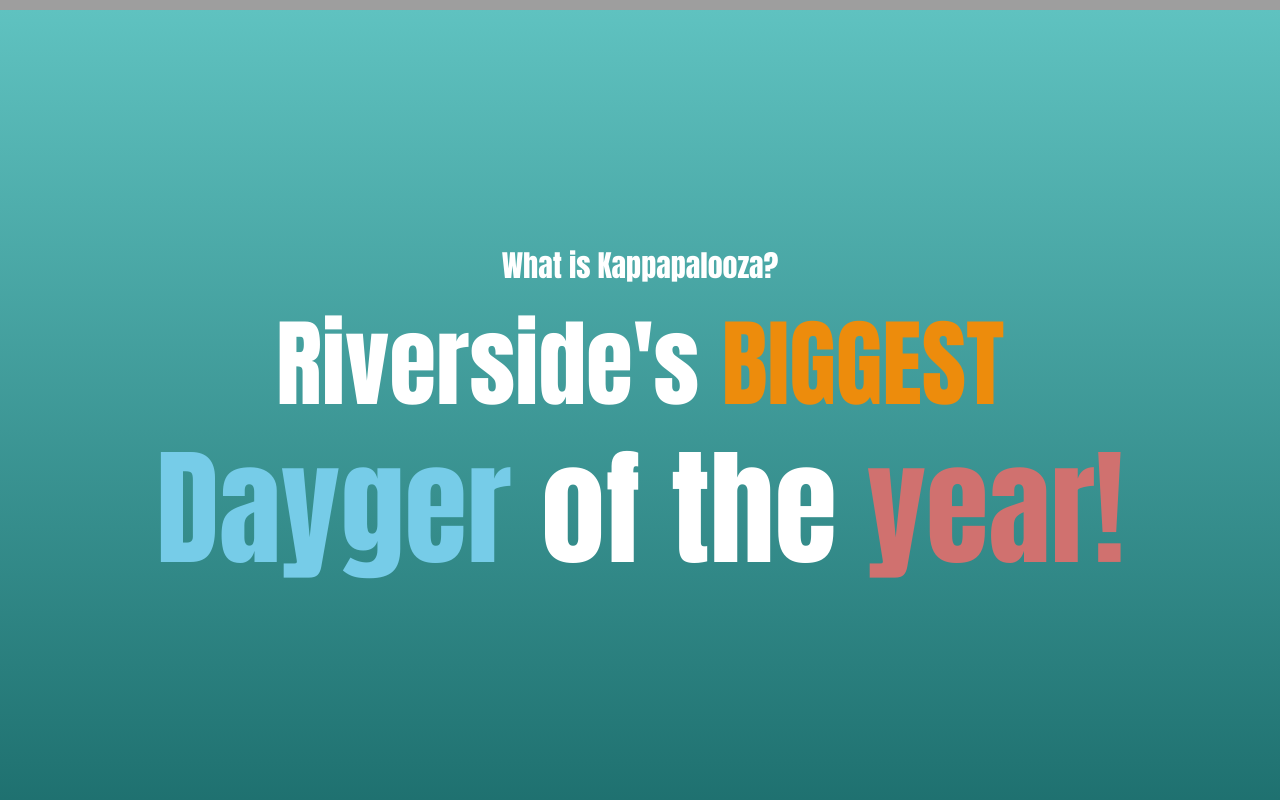
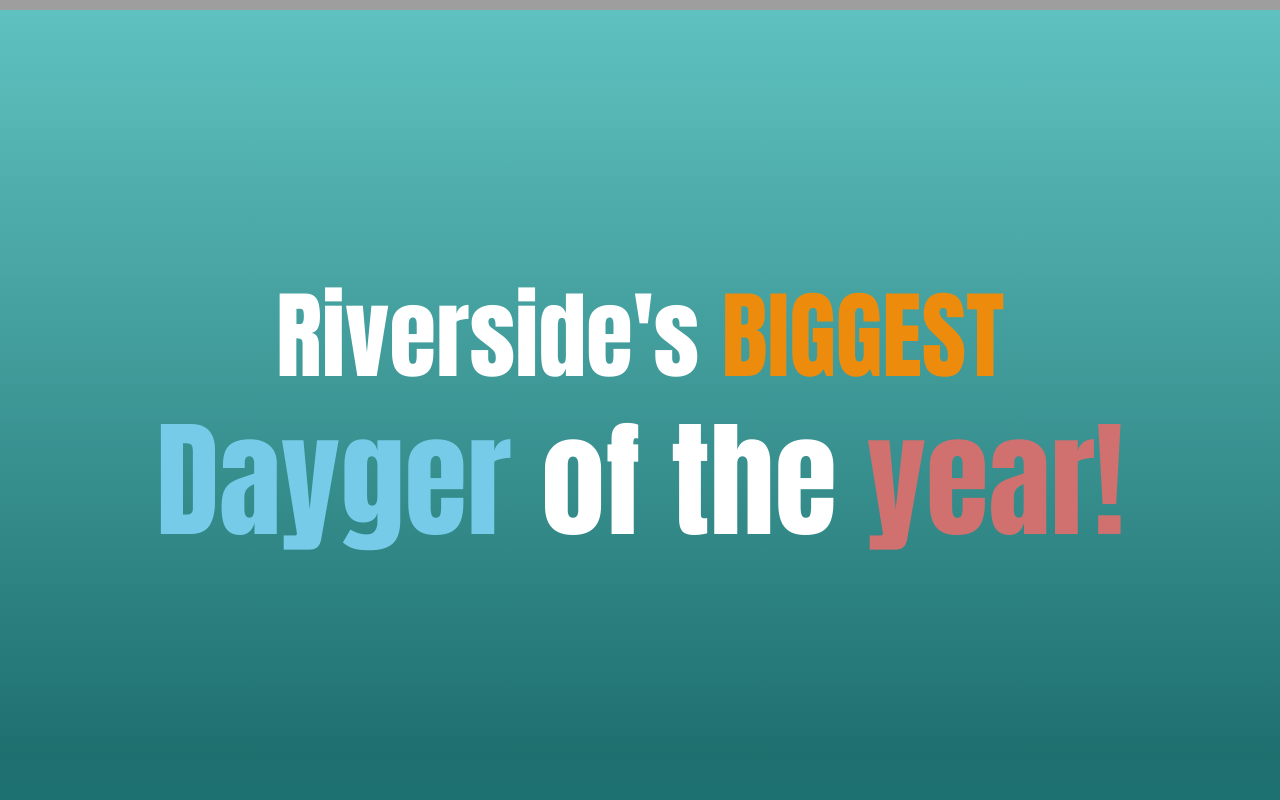
Before and after one commit to houstongunter/kappapalooza1, a React (Vite) app: page / in a window 1280 px wide. Shown: the part 734-1534 px from the top of the page. Built offline with nearby package versions, Linux system fonts and the light colour scheme; grey boxes are pictures that could not be loaded; a web font is replaced by a local one.

Commit message:
added animation to question

```diff
--- a/src/components/Question.jsx
+++ b/src/components/Question.jsx
@@ -1,18 +1,37 @@
+import { useScroll, useTransform, motion, useInView } from "framer-motion";
+import { useRef } from "react";
+
 const Question = () => {
+  const { scrollY } = useScroll();
+  const scale = useTransform(scrollY, [0, 700], [0, 1]);
+
+  const ref = useRef(null);
+  const isInView = useInView(ref, { once: true, amount: 1 });
+
+  const popInAnimation8xl = {
+    hidden: { opacity: 0, scale: 0.5 },
+    visible: { opacity: 1, scale: 1, transition: { duration: 0.5 }},
+  }
+
+  const popInAnimation9xl = {
+    hidden: { opacity: 0, scale: 0.5 },
+    visible: { opacity: 1, scale: 1, transition: { duration: 0.5, delay: 0.5 }},
+  }
+
   return (
-    <div className="h-full bg-gradient-to-b from-kappa-blue to-kappa-bluetwo shadow-none">
+    <motion.div ref={ref} className="h-[93vh] bg-gradient-to-b from-kappa-blue to-kappa-bluetwo shadow-none">
       <div className="flex flex-col justify-center items-center h-full text-3xl text-white space-y-8">
-        <p>What is Kappapalooza?</p>
-        <p className="text-8xl">
+        <motion.p style={{ scale }}>What is Kappapalooza?</motion.p>
+        <motion.p className="text-8xl" initial="hidden" animate={isInView ? "visible" : "hidden"} variants={popInAnimation8xl}>
           Riverside&apos;s{" "}
           <span className="text-kappa-orangeyellow">BIGGEST</span>
-        </p>
-        <p className="text-9xl">
+        </motion.p>
+        <motion.p initial="hidden" animate={isInView ? "visible" : "hidden"} variants={popInAnimation9xl} className="text-9xl">
           <span className="text-kappa-lightcyan">Dayger</span> of the{" "}
           <span className="text-kappa-pinkish">year!</span>
-        </p>
+        </motion.p>
       </div>
-    </div>
+    </motion.div>
   );
 };
 
```
